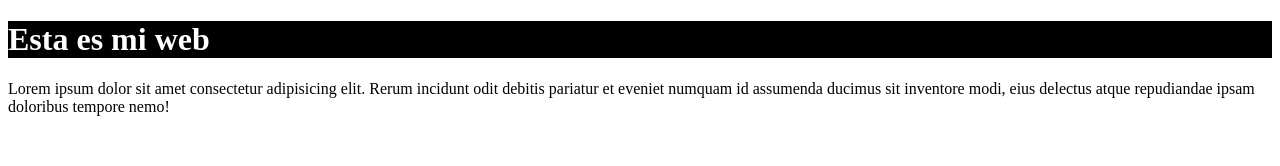
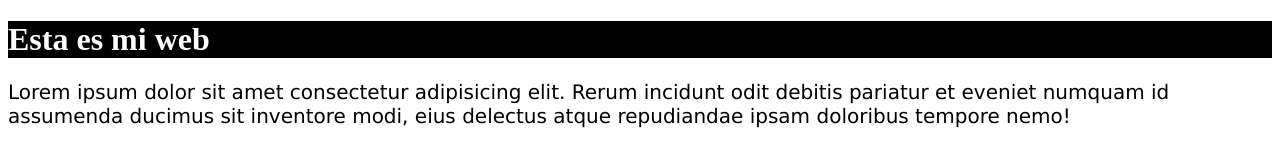
Before and after one commit to ameliacampusfp/miweb, a plain HTML site: page index.html in a window 1280 px wide. Drawn offline with Linux system fonts and the light colour scheme.

Commit message:
Tercera versión - cambio css

```diff
--- a/css/estilo.css
+++ b/css/estilo.css
@@ -2,3 +2,8 @@ h1 {
     background-color: black;
     color: white;
 }
+
+p {
+    font-family: Verdana, Geneva, Tahoma, sans-serif;
+    font-size: 20px;
+}
```
